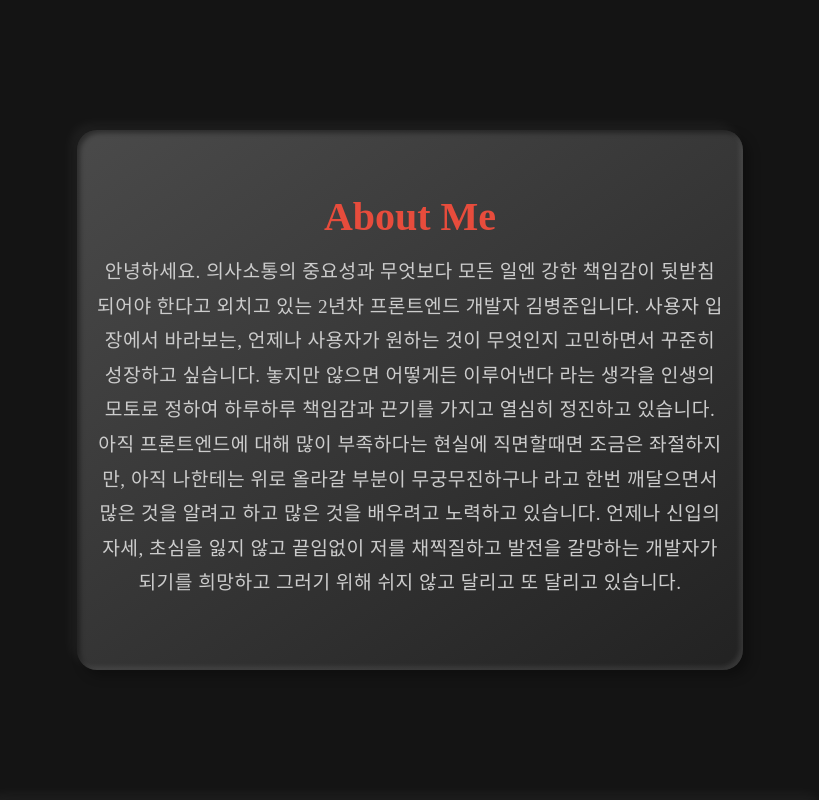
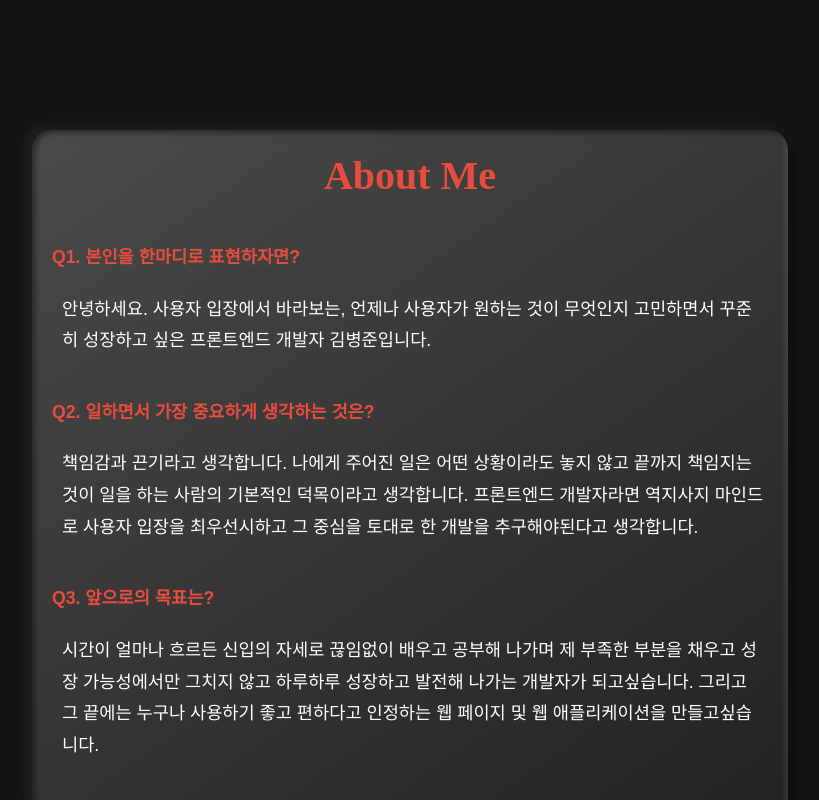
Before and after one commit to cowboy9408/Portfolio-React.js, a React (Create React App) app in the folder my-portfolio/: page / in a window 1280 px wide. Shown: the part 800-1600 px from the top of the page, without its empty margins (230-1049 px from the left). Built offline with nearby package versions, Linux system fonts and the light colour scheme.

Commit message:
AboutMe 컴포넌트 수정

```diff
--- a/my-portfolio/src/components/AboutMe.jsx
+++ b/my-portfolio/src/components/AboutMe.jsx
@@ -7,8 +7,21 @@ const AboutMe = () => (
       <Card>
         <Title data-aos="fade-up">About Me</Title>
         <Description data-aos="fade-down">
-          안녕하세요. 의사소통의 중요성과 무엇보다 모든 일엔 강한 책임감이 뒷받침 되어야 한다고 외치고 있는 2년차 프론트엔드 개발자 김병준입니다. 사용자 입장에서 바라보는, 언제나 사용자가 원하는 것이 무엇인지 고민하면서 꾸준히 성장하고 싶습니다. 놓지만 않으면 어떻게든 이루어낸다 라는 생각을 인생의 모토로 정하여 하루하루 책임감과 끈기를 가지고 열심히 정진하고 있습니다. 아직 프론트엔드에 대해 많이 부족하다는 현실에 직면할때면 조금은 좌절하지만, 아직 나한테는 위로 올라갈 부분이 무궁무진하구나 라고 한번 깨달으면서 많은 것을 알려고 하고 많은 것을 배우려고 노력하고 있습니다. 언제나 신입의 자세, 초심을 잃지 않고 끝임없이 저를 채찍질하고 발전을 갈망하는 개발자가 되기를 희망하고 그러기 위해 쉬지 않고 달리고 또 달리고 있습니다.
-        </Description>
+  <div className="qa-item">
+    <p className="question">Q1. 본인을 한마디로 표현하자면?</p>
+    <p className="answer">안녕하세요. 사용자 입장에서 바라보는, 언제나 사용자가 원하는 것이 무엇인지 고민하면서 꾸준히 성장하고 싶은 프론트엔드 개발자 김병준입니다.</p>
+  </div>
+
+  <div className="qa-item">
+    <p className="question">Q2. 일하면서 가장 중요하게 생각하는 것은?</p>
+    <p className="answer">책임감과 끈기라고 생각합니다. 나에게 주어진 일은 어떤 상황이라도 놓지 않고 끝까지 책임지는 것이 일을 하는 사람의 기본적인 덕목이라고 생각합니다. 프론트엔드 개발자라면 역지사지 마인드로 사용자 입장을 최우선시하고 그 중심을 토대로 한 개발을 추구해야된다고 생각합니다.</p>
+  </div>
+
+  <div className="qa-item">
+    <p className="question">Q3. 앞으로의 목표는?</p>
+    <p className="answer"> 시간이 얼마나 흐르든 신입의 자세로 끊임없이 배우고 공부해 나가며 제 부족한 부분을 채우고 성장 가능성에서만 그치지 않고 하루하루 성장하고 발전해 나가는 개발자가 되고싶습니다. 그리고 그 끝에는 누구나 사용하기 좋고 편하다고 인정하는 웹 페이지 및 웹 애플리케이션을 만들고싶습니다.</p>
+  </div>
+</Description>
       </Card>
 
     </Box>
--- a/my-portfolio/src/styles/aboutMestyle.jsx
+++ b/my-portfolio/src/styles/aboutMestyle.jsx
@@ -23,8 +23,8 @@ export const Card = styled.div`
   flex-direction: column;
   justify-content: center;
   align-items: center;
-  width: 700px;
-  height: 500px;
+  width: 800px;
+  height: 650px;
   border-radius: 20px;
   background: linear-gradient(145deg, #4a4a4a, #222);
   box-shadow:
@@ -53,10 +53,32 @@ export const Title = styled.h1`
   bottom: 5px;
 `;
 
-export const Description = styled.p`
-  font-size: 1.2em;
-  color: #ccc;
+export const Description = styled.div`
+       font-family: 'Noto Sans KR', sans-serif;
+  font-size: 1.1rem;
+  line-height: 1.8;
+  color: #222;                  /* 배경과 대비되는 진한 색상 */
+  font-weight: 400;
   margin: 5px 0;
-  line-height: 1.8;
-  letter-spacing: 0.5px;
+  text-align: left;              /* 전체 텍스트 왼쪽 정렬 */
+  position: relative;
+  top:10px;
+
+
+  .qa-item {
+    margin-bottom: 20px;
+  }
+
+  .question {
+    font-weight: 600;
+    color: #e74c3c;             /* 질문을 블루 톤으로 설정하여 시각적 구분 */
+    margin-bottom: 20px;         /* 질문과 답변 사이 여백 */
+  }
+
+  .answer {
+    color: #fff;                /* 차분하면서도 가독성 좋은 색상 */
+    font-weight: 400;
+    padding-left: 10px;         /* 답변을 약간 들여쓰기하여 구분감 */
+    margin-bottom: 40px;
+  }
 `;
```
